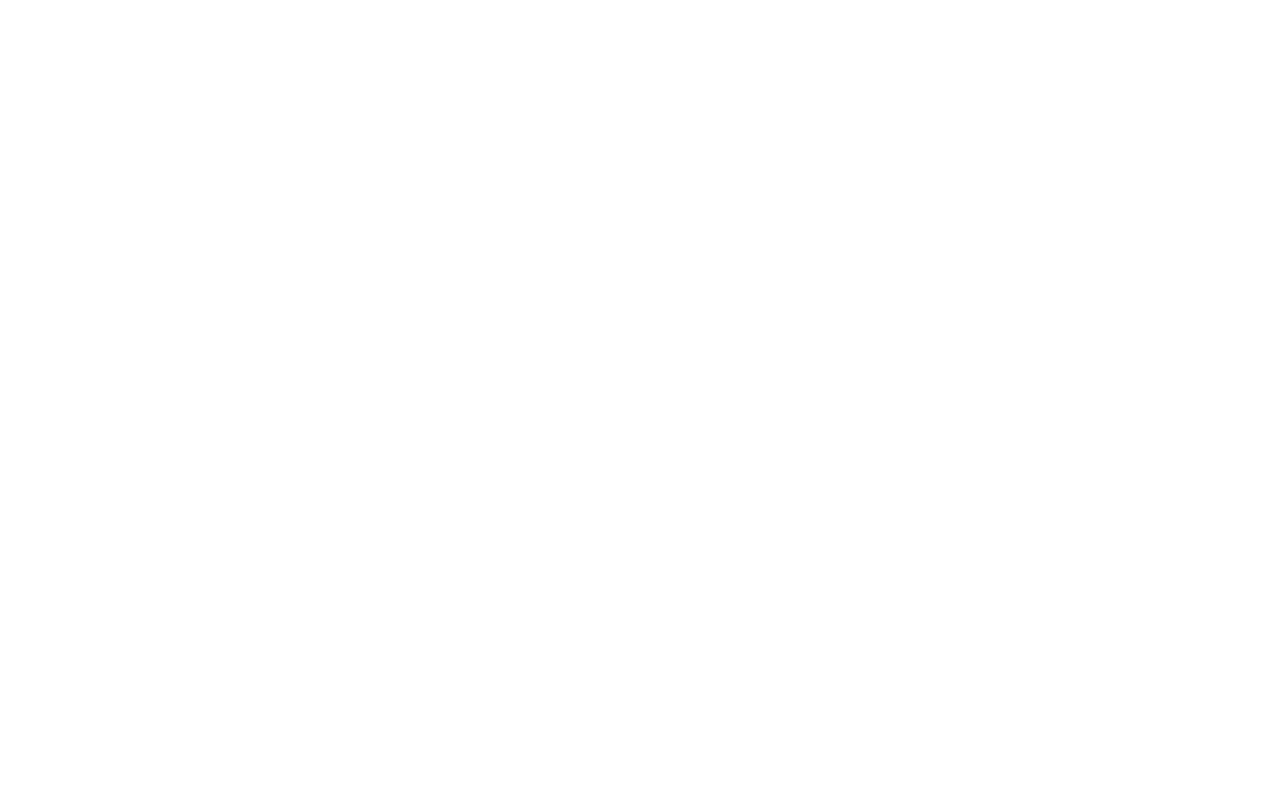
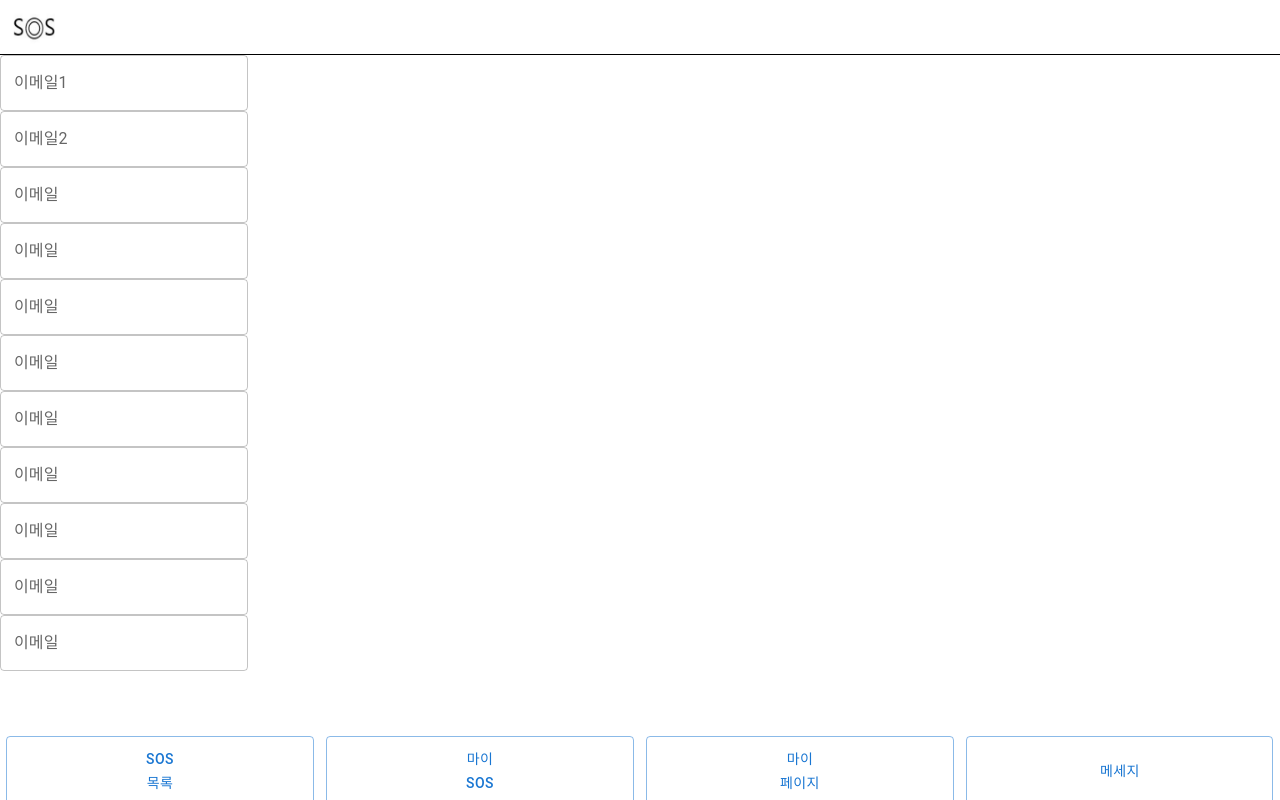
Before and after one commit to bsh01111/SOS_frontend, a React (Create React App) app: page /helpList in a window 1280 px wide. Built offline with nearby package versions, Linux system fonts and the light colour scheme.

Commit message:
feat: 기본틀 작업 완료
Signed-off-by: bsh <bsh01111@naver.com>

```diff
--- a/src/Routes.js
+++ b/src/Routes.js
@@ -3,7 +3,7 @@ import { BrowserRouter as Router, Switch, Route } from "react-router-dom";
 
 import Login from "./login/pages/Login";
 import SignUp from "./login/pages/SignUp";
-// import Main from "./pages/Main/Main";
+import HelpList from "./helplist/pages/HelpList";
 
 class Routes extends React.Component {
   render() {
@@ -12,8 +12,7 @@ class Routes extends React.Component {
         <Switch>
           <Route exact path="/" component={Login} />
           <Route exact path="/signUp" component={SignUp} />
-          {/* <Route exact path="/signup" component={Signup} />
-          <Route exact path="/main" component={Main} /> */}
+          <Route exact path="/helpList" component={HelpList} />
         </Switch>
       </Router>
     );
--- /dev/null
+++ b/src/common/component/Footer.js
@@ -0,0 +1,54 @@
+import { Button } from "@mui/material";
+
+const Footer = () => {
+  return (
+    <>
+      <div
+        style={{
+          position: "fixed",
+          bottom: 0,
+          width: "100%",
+          height: 70,
+          background: "white",
+          zIndex: 1,
+        }}
+      >
+        <div style={{ height: "100%" }}>
+          <Button variant="outlined" style={styles.focusButton}>
+            SOS
+            <br />
+            목록
+          </Button>
+          <Button variant="outlined" style={styles.button}>
+            마이
+            <br />
+            SOS
+          </Button>
+          <Button variant="outlined" style={styles.button}>
+            마이
+            <br />
+            페이지
+          </Button>
+          <Button variant="outlined" style={styles.button}>
+            메세지
+          </Button>
+        </div>
+      </div>
+    </>
+  );
+};
+
+const styles = {
+  focusButton: {
+    height: "99%",
+    width: "24%",
+    margin: "0.5%",
+  },
+  button: {
+    height: "99%",
+    width: "24%",
+    margin: "0.5%",
+  },
+};
+
+export default Footer;
--- /dev/null
+++ b/src/common/component/TopLogo.js
@@ -0,0 +1,24 @@
+import { Divider } from "@mui/material";
+import logo from "../../public/image/logo.png";
+
+const TopLogo = () => {
+  return (
+    <>
+      <div
+        style={{
+          position: "fixed",
+          top: 0,
+          width: "100%",
+          height: 50,
+          background: "white",
+          zIndex: 2,
+        }}
+      >
+        <img style={{ width: 70, height: 50 }} src={logo} />
+        <Divider flexItem style={{ background: "black" }} />
+      </div>
+    </>
+  );
+};
+
+export default TopLogo;
--- /dev/null
+++ b/src/helplist/pages/HelpList.js
@@ -0,0 +1,51 @@
+import { TextField } from "@mui/material";
+import TopLogo from "../../common/component/TopLogo";
+import Footer from "../../common/component/Footer";
+
+const HelpList = () => {
+  return (
+    <>
+      <div>
+        <TopLogo />
+        <div style={{ marginTop: 55, marginBottom: 70 }}>
+          <div>
+            <TextField id="email" label="이메일1" variant="outlined" />
+          </div>
+          <div>
+            <TextField id="email" label="이메일2" variant="outlined" />
+          </div>
+          <div>
+            <TextField id="email" label="이메일" variant="outlined" />
+          </div>
+          <div>
+            <TextField id="email" label="이메일" variant="outlined" />
+          </div>
+          <div>
+            <TextField id="email" label="이메일" variant="outlined" />
+          </div>
+          <div>
+            <TextField id="email" label="이메일" variant="outlined" />
+          </div>
+          <div>
+            <TextField id="email" label="이메일" variant="outlined" />
+          </div>
+          <div>
+            <TextField id="email" label="이메일" variant="outlined" />
+          </div>
+          <div>
+            <TextField id="email" label="이메일" variant="outlined" />
+          </div>
+          <div>
+            <TextField id="email" label="이메일" variant="outlined" />
+          </div>
+          <div>
+            <TextField id="email" label="이메일" variant="outlined" />
+          </div>
+        </div>
+        <Footer />
+      </div>
+    </>
+  );
+};
+
+export default HelpList;
--- a/src/login/pages/Login.js
+++ b/src/login/pages/Login.js
@@ -1,5 +1,5 @@
 import React, { useEffect, useState } from "react";
-import { Link } from "react-router-dom"; //'react-router-dom'에서 제공하는 {Link}를 import
+import { Link } from "react-router-dom";
 import logo from "../../public/image/logo.png";
 import LoginService from "../service";
 import { Button } from "@mui/material";
@@ -57,7 +57,6 @@ const Login = () => {
         <div style={{ margin: 30 }}>
           <img src={logo} />
         </div>
-
         <div>
           <div>
             <input
--- a/src/login/pages/SignUp.js
+++ b/src/login/pages/SignUp.js
@@ -1,5 +1,5 @@
 import React, { useEffect, useState } from "react";
-import LoginService from "../service";
+import { Link } from "react-router-dom";
 import { Button, TextField, Select, MenuItem } from "@mui/material";
 
 import * as LocalStorage from "../../lib/localStorage";
@@ -136,6 +136,8 @@ const SignUp = () => {
             variant="contained"
             style={styles.signUpButton}
             onClick={onSignUpButton}
+            component={Link}
+            to={"/helpList"}
           >
             가입하기
           </Button>
```
Also changed, not shown: src/login/pages/HelpList.js (deleted).
